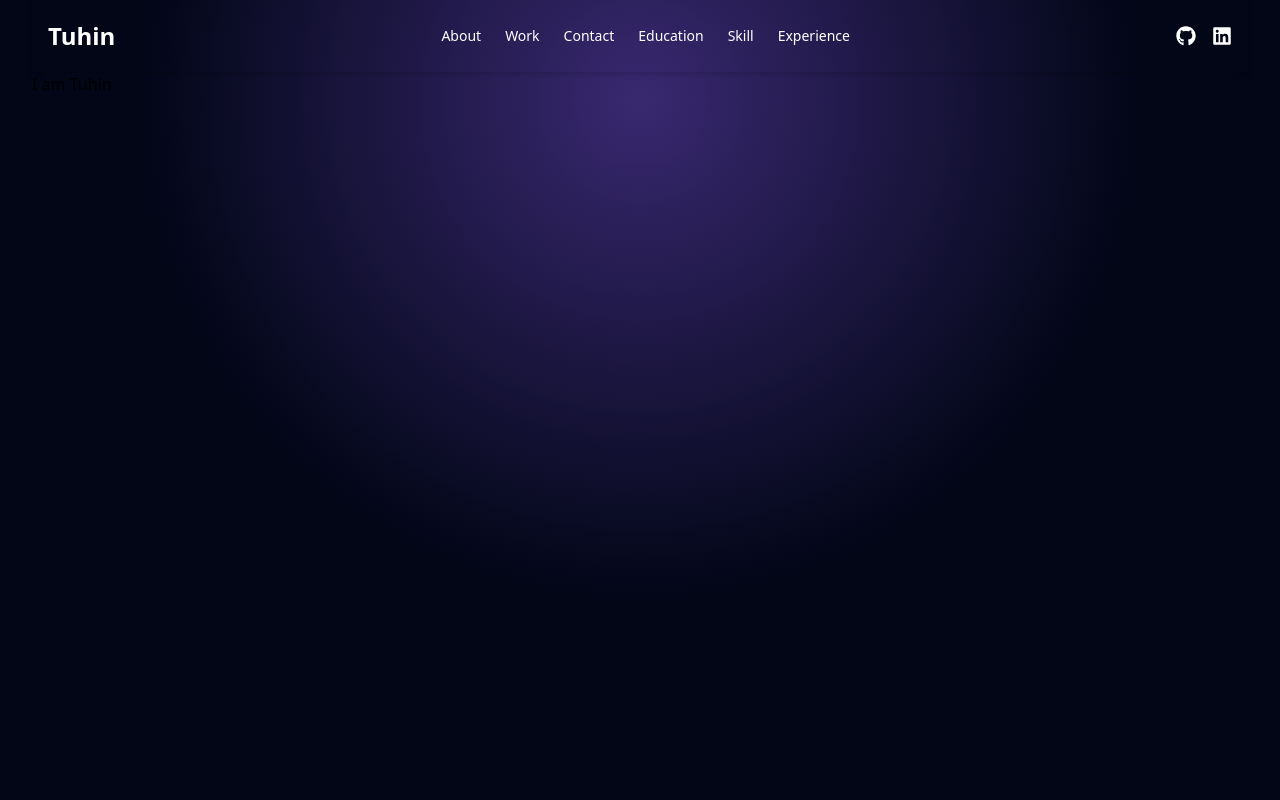
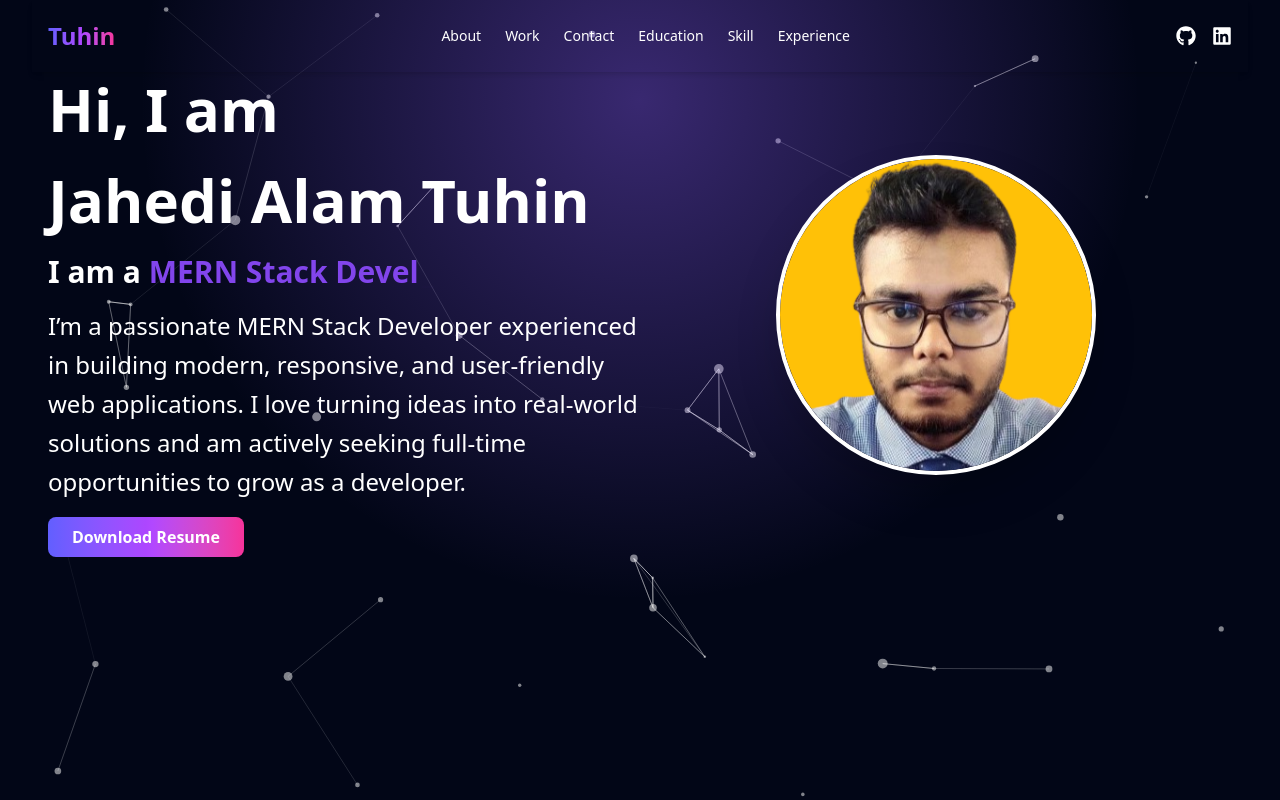
Before and after one commit to tuhin360/my-portfolio, a React (Vite) app: page / in a window 1280 px wide. Built offline with nearby package versions, Linux system fonts and the light colour scheme.

Commit message:
hero section added

```diff
--- a/package.json
+++ b/package.json
@@ -15,10 +15,14 @@
     "react-dom": "^19.1.0",
     "react-icons": "^5.5.0",
     "react-parallax-tilt": "^1.7.303",
+    "react-particles-js": "^3.6.0",
     "react-router-dom": "^7.7.1",
+    "react-simple-typewriter": "^5.0.1",
     "react-toastify": "^11.0.5",
+    "react-tsparticles": "^2.12.2",
     "react-typing-effect": "^2.0.5",
-    "tailwindcss": "^4.1.11"
+    "tailwindcss": "^4.1.11",
+    "tsparticles-slim": "^2.12.0"
   },
   "devDependencies": {
     "@eslint/js": "^9.30.1",
--- a/pnpm-workspace.yaml
+++ b/pnpm-workspace.yaml
@@ -1,2 +1,5 @@
+ignoredBuiltDependencies:
+  - tsparticles-engine
 onlyBuiltDependencies:
   - '@tailwindcss/oxide'
+  - react-tsparticles
--- a/src/App.jsx
+++ b/src/App.jsx
@@ -1,4 +1,4 @@
-import React from "react";
+import React, { useCallback } from "react";
 import "./App.css";
 import Navbar from "./components/Navbar/Navbar";
 import About from "./components/About/About";
@@ -8,10 +8,67 @@ import Work from "./components/Work/Work";
 import Education from "./components/Education/Education";
 import Contact from "./components/Contact/Contact";
 import Footer from "./components/Footer/Footer";
+import Tilt from "react-parallax-tilt";
+import Particles from "react-tsparticles";
+import { loadSlim } from "tsparticles-slim";
 
 function App() {
+
+    // Initialize particles
+    const particlesInit = useCallback(async (engine) => {
+      await loadSlim(engine); // Loads lightweight particle config
+    }, []);
+
+    // Optional: Log when particles are loaded
+    const particlesLoaded = useCallback(async (container) => {
+      // console.log("Particles loaded:", container);
+    }, []);
   return (
     <div className="min-h-screen w-full bg-[#020617] relative overflow-x-hidden">
+          <Particles
+              id="tsparticles"
+              init={particlesInit}
+              loaded={particlesLoaded}
+              className="absolute inset-0 z-0"
+              options={{
+                fullScreen: { enable: false },
+                background: { color: { value: "#020617" } },
+                fpsLimit: 60,
+                interactivity: {
+                  events: {
+                    onClick: { enable: true, mode: "push" },
+                    onHover: { enable: true, mode: "repulse" },
+                    resize: true,
+                  },
+                  modes: {
+                    push: { quantity: 4 },
+                    repulse: { distance: 100, duration: 0.4 },
+                  },
+                },
+                particles: {
+                  color: { value: "#ffffff" },
+                  links: {
+                    color: "#ffffff",
+                    distance: 150,
+                    enable: true,
+                    opacity: 0.5,
+                    width: 1,
+                  },
+                  collisions: { enable: true },
+                  move: {
+                    enable: true,
+                    speed: 2,
+                    direction: "none",
+                    outModes: { default: "bounce" },
+                  },
+                  number: { value: 40 },
+                  opacity: { value: 0.5 },
+                  shape: { type: "circle" },
+                  size: { value: { min: 1, max: 5 } },
+                },
+                detectRetina: true,
+              }}
+            />
       {/* 🔮 Purple Radial Glow Background */}
       <div
         className="absolute inset-0 z-0 pointer-events-none"
--- a/src/components/About/About.jsx
+++ b/src/components/About/About.jsx
@@ -1,12 +1,75 @@
+import React from "react";
+import { Typewriter } from "react-simple-typewriter";
+import Tilt from "react-parallax-tilt";
 
-import React from 'react'
 
 const About = () => {
-    return (
-        <div>
-            <h3>I am Tuhin</h3>
-        </div>
-    );
+
+
+  return (
+    <div className="relative flex flex-col-reverse md:flex-row justify-between items-center mx-4">
+
+
+      {/* ✅ Text Content */}
+      <div className="relative z-10 md:w-1/2 text-center md:text-left mt-8 md:mt-0">
+        <h1 className="text-4xl sm:text-5xl md:text-6xl font-bold text-white mb-4 leading-tight">
+          Hi, I am
+        </h1>
+        <h2 className="text-4xl sm:text-5xl md:text-6xl font-bold text-white mb-4 leading-tight">
+          Jahedi Alam Tuhin
+        </h2>
+        <h3 className="text-xl sm:text-2xl md:text-3xl font-semibold text-[#8245ec] mb-4">
+          <span className="text-white">I am a </span>
+          <span>
+            <Typewriter
+              words={[
+                "Frontend Web Developer",
+                "MERN Stack Developer",
+                "React Developer",
+              ]}
+              loop={true}
+              cursor
+              cursorStyle="_"
+              typeSpeed={60}
+              deleteSpeed={50}
+              delaySpeed={2000}
+            />
+          </span>
+        </h3>
+        <p className="text-base sm:text-lg md:text-2xl text-white mb-4 leading-relaxed">
+          I’m a passionate MERN Stack Developer experienced in building modern,
+          responsive, and user-friendly web applications. I love turning ideas
+          into real-world solutions and am actively seeking full-time
+          opportunities to grow as a developer.
+        </p>
+        <a
+          href="https://drive.google.com/uc?export=download&id=12pOaDe9Pwrv0Necpj2F3ufp0Dh1HWDpz"
+          target="_blank"
+          rel="noopener noreferrer"
+          className="inline-block px-6 py-2 rounded-lg bg-gradient-to-r from-indigo-500 via-purple-500 to-pink-500 text-white font-semibold hover:opacity-90 transition"
+        >
+          Download Resume
+        </a>
+      </div>
+
+      {/* ✅ Profile Image */}
+      <div className="relative z-10 md:w-1/2 flex justify-center">
+        <Tilt>
+          <div
+            className="w-72 h-72 md:w-80 md:h-80 rounded-full overflow-hidden
+            border-4 border-white shadow-2xl
+            transform hover:scale-105 hover:rotate-1 transition-all duration-500 ease-in-out"
+          >
+            <img
+              src="/tuhin.png"
+              alt="Profile"
+              className="w-full h-full object-cover"
+            />
+          </div>
+        </Tilt>
+      </div>
+    </div>
+  );
 };
 
 export default About;
--- a/src/components/Navbar/Navbar.jsx
+++ b/src/components/Navbar/Navbar.jsx
@@ -6,14 +6,17 @@ const Navbar = () => {
   const [isOpen, setIsOpen] = useState(false);
   const [activeId, setActiveId] = useState("");
 
-  const menuItems = React.useMemo(() => [
+  const menuItems = React.useMemo(
+    () => [
       { id: "about", label: "About" },
       { id: "work", label: "Work" },
       { id: "contact", label: "Contact" },
       { id: "education", label: "Education" },
       { id: "skill", label: "Skill" },
       { id: "experience", label: "Experience" },
-  ], []);
+    ],
+    []
+  );
 
   // Smooth scroll to section
   const scrollToSection = (id) => {
@@ -35,9 +38,7 @@ const Navbar = () => {
           : { id: item.id, offset: Infinity };
       });
 
-      const current = offsets
-        .filter((item) => scrollY >= item.offset)
-        .pop();
+      const current = offsets.filter((item) => scrollY >= item.offset).pop();
 
       if (current && current.id !== activeId) {
         setActiveId(current.id);
@@ -53,7 +54,9 @@ const Navbar = () => {
   return (
     <nav className="bg-transparent text-white px-4 py-5 shadow-md relative z-50">
       <div className="container mx-auto flex justify-between items-center">
-        <h1 className="text-2xl font-bold cursor-pointer">Tuhin</h1>
+        <h1 className="text-2xl font-bold bg-gradient-to-r from-indigo-500 via-purple-500 to-pink-500 bg-clip-text text-transparent">
+          Tuhin
+        </h1>
 
         {/* Desktop Menu */}
         <ul className="hidden md:flex gap-6">
@@ -61,15 +64,13 @@ const Navbar = () => {
             <li key={item.id} className="group ">
               <button
                 onClick={() => scrollToSection(item.id)}
-                className={`outline-none focus:outline-none relative py-1 transition text-sm cursor-pointer ${
+                className={`outline-none focus:outline-none relative py-1 transition text-sm hover:text-purple-400 cursor-pointer ${
                   activeId === item.id ? "text-purple-400" : ""
                 }`}
               >
                 {item.label}
                 {/* Underline Animation */}
-                <span
-                  className="absolute left-1/2 bottom-0 w-0 h-[2px] bg-purple-400 transition-all duration-300 group-hover:w-full group-hover:left-0 "
-                />
+                <span className="absolute left-1/2 bottom-0 w-0 h-[2px] bg-purple-400 transition-all duration-300 group-hover:w-full group-hover:left-0 " />
               </button>
             </li>
           ))}
@@ -77,7 +78,11 @@ const Navbar = () => {
 
         {/* Social Icons (desktop) */}
         <div className="hidden md:flex items-center gap-4 text-xl">
-          <a href="https://github.com" target="_blank" rel="noreferrer">
+          <a
+            href="https://github.com/tuhin360"
+            target="_blank"
+            rel="noreferrer"
+          >
             <FaGithub className="hover:text-purple-400 transition" />
           </a>
           <a href="https://linkedin.com" target="_blank" rel="noreferrer">
@@ -94,7 +99,9 @@ const Navbar = () => {
       {/* Backdrop */}
       <div
         className={`fixed inset-0 bg-black bg-opacity-40 z-40 transition-opacity duration-300 ${
-          isOpen ? "opacity-100 pointer-events-auto" : "opacity-0 pointer-events-none"
+          isOpen
+            ? "opacity-100 pointer-events-auto"
+            : "opacity-0 pointer-events-none"
         }`}
         onClick={toggleMenu}
       />
@@ -103,7 +110,11 @@ const Navbar = () => {
       <div
         className={`fixed top-0 right-0 h-full w-64 bg-[#0f172a] text-white px-6 py-4 shadow-lg z-50
           transform transition-all duration-300 ease-in-out
-          ${isOpen ? "translate-x-0 opacity-100" : "translate-x-full opacity-0 pointer-events-none"}
+          ${
+            isOpen
+              ? "translate-x-0 opacity-100"
+              : "translate-x-full opacity-0 pointer-events-none"
+          }
         `}
       >
         <div className="flex justify-end mb-6">
@@ -124,11 +135,19 @@ const Navbar = () => {
           ))}
         </div>
 
-        <div className="flex gap-4 text-xl pt-6">
-          <a href="https://github.com" target="_blank" rel="noreferrer">
+        <div className="flex gap-4 text-xl pt-6 ">
+          <a
+            href="https://github.com/tuhin360"
+            target="_blank"
+            rel="noreferrer"
+          >
             <FaGithub className="hover:text-purple-400 transition" />
           </a>
-          <a href="https://linkedin.com" target="_blank" rel="noreferrer">
+          <a
+            href="www.linkedin.com/in/jahedi-alam-tuhin-a90289261"
+            target="_blank"
+            rel="noreferrer"
+          >
             <FaLinkedin className="hover:text-purple-400 transition" />
           </a>
         </div>
```
Also changed, not shown: 1 other file (tests, documents, lock files or other folders). Lines whose indentation alone changed are shown as unchanged.
